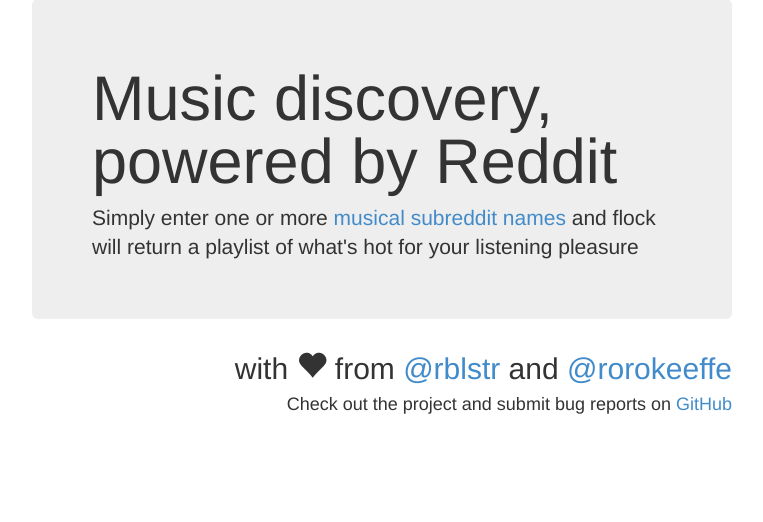
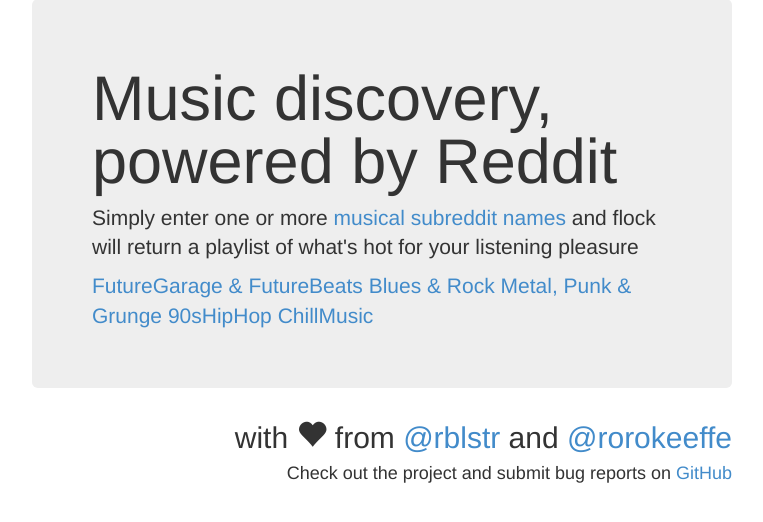
Before and after one commit to rblstr/flock, a Flask app: page / in a window 1280 px wide. Shown: the part 125-647 px from the top of the page, without its empty margins (258-1021 px from the left). Run offline with Flask 2, Linux system fonts and the light colour scheme; some libraries are stand-ins or nearby versions.

Commit message:
Add suggested playlists

```diff
--- a/templates/front.html
+++ b/templates/front.html
@@ -55,6 +55,13 @@
 				<div class="jumbotron">
     				<h1>Music discovery, powered by Reddit</h1>
   					<p>Simply enter one or more <a href="http://www.reddit.com/r/Music/wiki/musicsubreddits" target="_blank">musical subreddit names</a> and flock will return a playlist of what's hot for your listening pleasure</p>
+  					<p>
+  						<a href="/?subreddits=futuregarage+futurebeats">FutureGarage &amp; FutureBeats</a>
+  						<a href="/?subreddits=blues+rock">Blues &amp; Rock</a>
+  						<a href="/?subreddits=metal+punk+grunge">Metal, Punk &amp; Grunge</a>
+  						<a href="/?subreddits=90shiphop">90sHipHop</a>
+  						<a href="/?subreddits=chillmusic">ChillMusic</a>
+  					</p>
   					<!-- <p><a class="btn btn-primary btn-lg" role="button">Learn more</a></p> -->
 				</div>
 			{% endif %}
```
